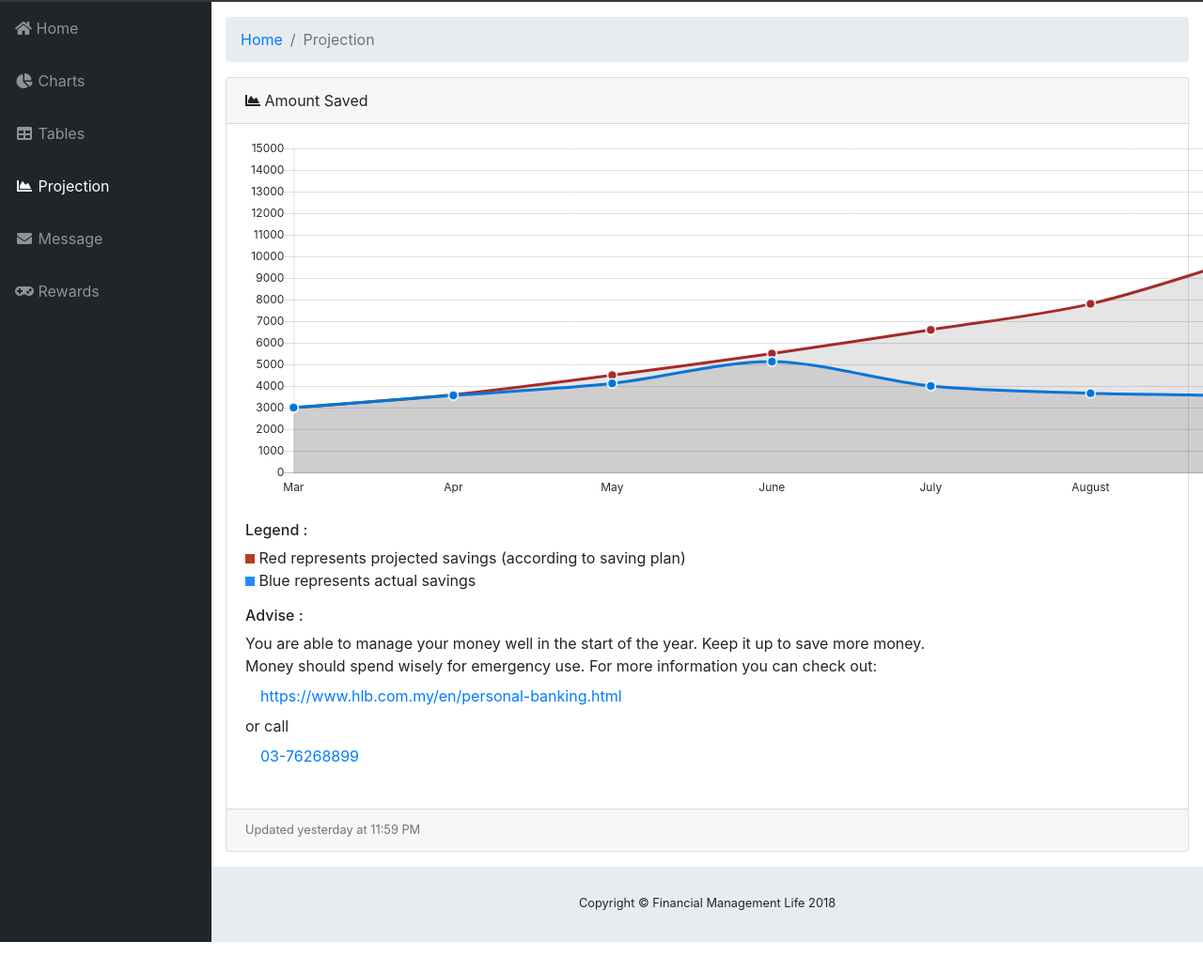
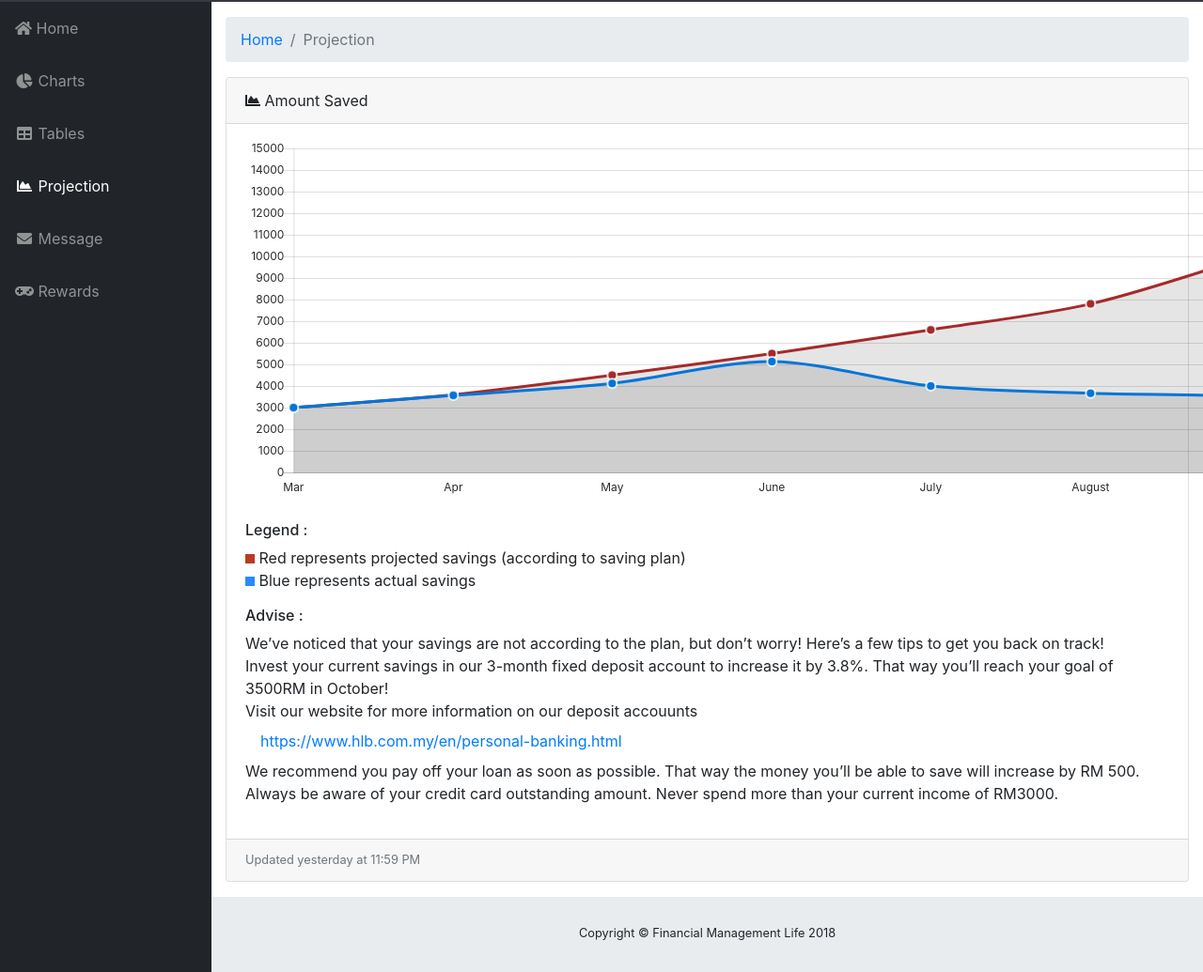
Before and after one commit to wilaine/Jalwan-love-me, a website with bundled scripts: page projection.html in a window 1280 px wide. Shown: the part 54-1089 px from the top of the page at 94% size. Before the commit the page ends 1057 px from the top, so only its background shows below. Built offline with nearby package versions, Linux system fonts and the light colour scheme.

Commit message:
Add files via upload

```diff
--- a/projection.html
+++ b/projection.html
@@ -143,12 +143,15 @@
                   Advise :
                 </h6>
                   <p>
-                    You are able to manage your money well in the start of the year. Keep it up to save more money.
+                    We’ve noticed that your savings are not according to the plan, but don’t worry! Here’s a few tips to get you back on track!
                     <br>
-                    Money should spend wisely for emergency use. For more information you can check out:
+                    Invest your current savings in our 3-month fixed deposit account to increase it by 3.8%. That way you’ll reach your goal of 3500RM in October!
+                    <br>
+                    Visit our website for more information on our deposit accouunts
                     <a class="nav-link" href="#">https://www.hlb.com.my/en/personal-banking.html</a>
-                    or call
-                    <a class="nav-link" href="#">03-76268899</a>
+                    We recommend you pay off your loan as soon as possible. That way the money you’ll be able to save will increase by RM 500.
+                    <br>
+                    Always be aware of your credit card outstanding amount. Never spend more than your current income of RM3000.
                   </p>
             </div>
             <div class="card-footer small text-muted">Updated yesterday at 11:59 PM</div>
```
Also changed, not shown: message.html (+1 -1 lines), tables.html (+1 -1 lines), lucky.html (line endings or trailing spaces), messagedetails.html (line endings or trailing spaces), newindex.html (line endings or trailing spaces).
